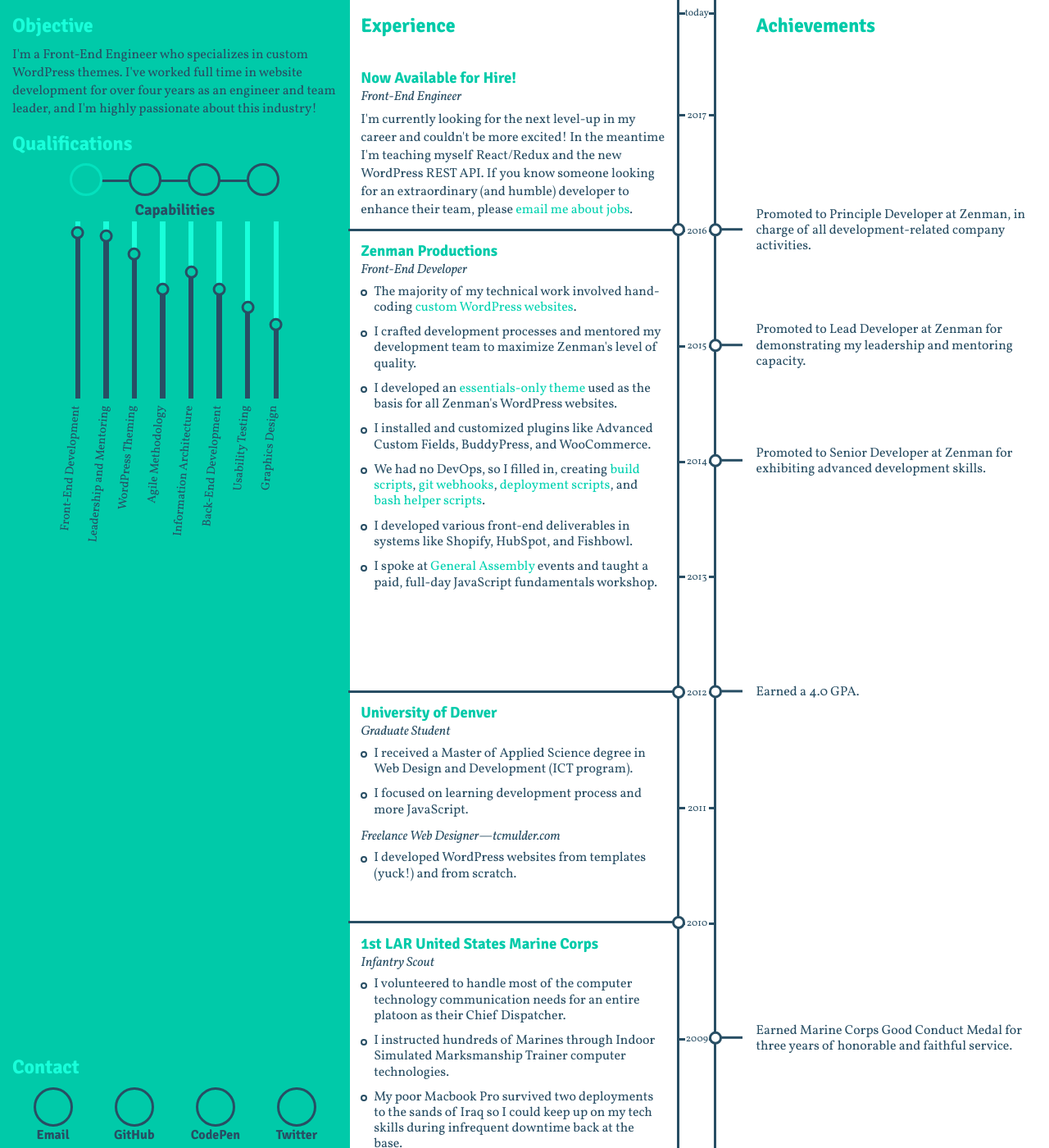
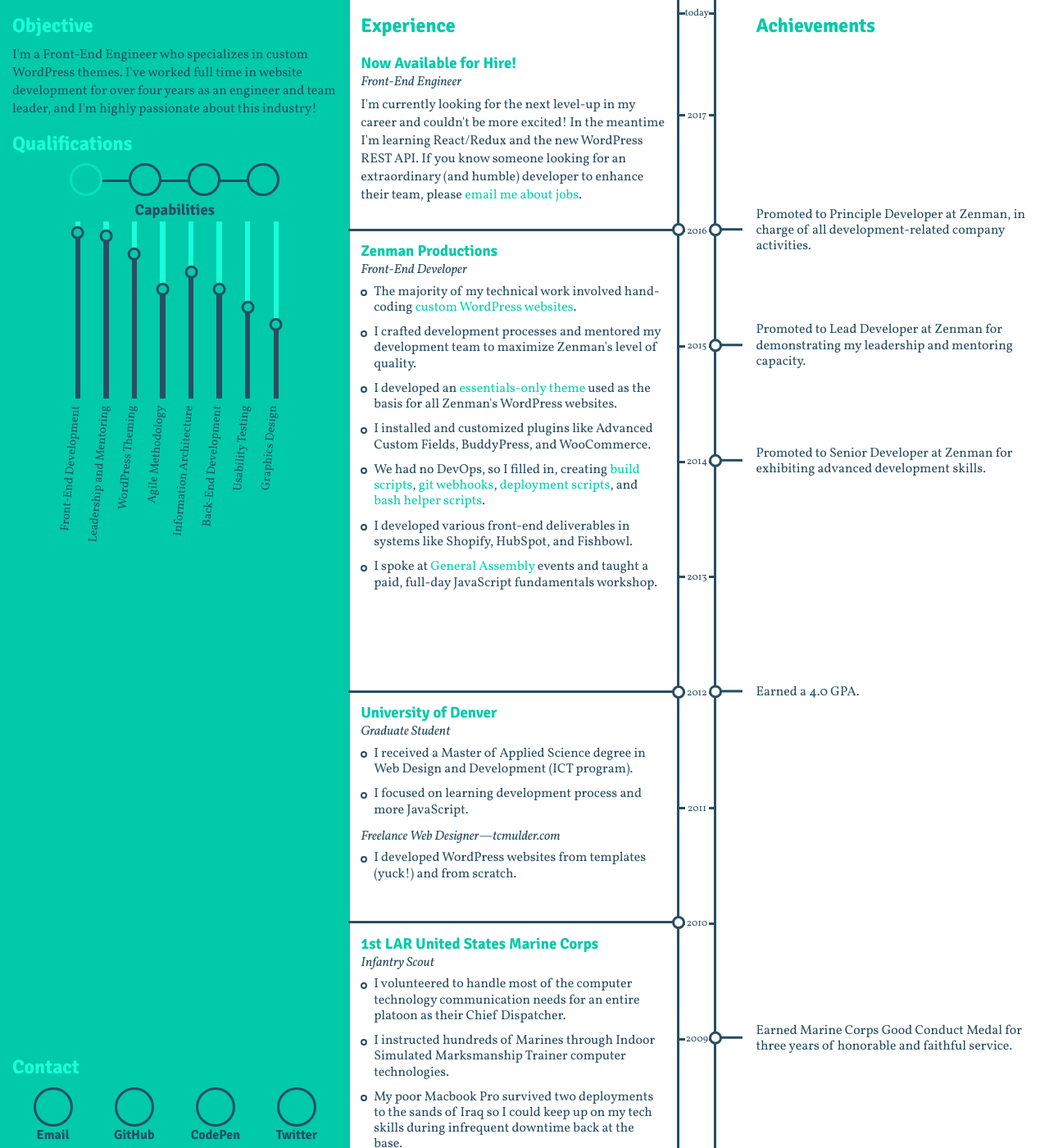
Before and after one commit to tcmulder/tcmulder.github.io, a Jekyll site: the page built from index.html, in a window 1280 px wide and 1400 px high. Shown: the whole window at 82% size. Built offline with Jekyll 4.4.1, drawn with Linux system fonts in a browser that asks for light colours.

Commit message:
Update spacing and link colors for exp

```diff
--- a/_includes/modules/timeline/exp.html
+++ b/_includes/modules/timeline/exp.html
@@ -12,7 +12,7 @@
     <div class="exp__group exp__group--hire">{% comment %} 2017-Present {% endcomment %}
         <h3>Now Available for Hire!</h3>
         <h4>Front-End Engineer</h4>
-        <p>I'm currently looking for the next level-up in my career and couldn't be more excited! In the meantime I'm teaching myself React/Redux and the new WordPress REST API. If you know someone looking for an extraordinary (and humble) developer to enhance their team, please <a href="javascript:void(0);"><label for="popup--email">email me about jobs</label></a>.</p>
+        <p>I'm currently looking for the next level-up in my career and couldn't be more excited! In the meantime I'm learning React/Redux and the new WordPress REST API. If you know someone looking for an extraordinary (and humble) developer to enhance their team, please <a href="javascript:void(0);"><label for="popup--email">email me about jobs</label></a>.</p>
     </div>
 
     <div class="exp__group exp__group--zenman">{% comment %} 2012-2016 {% endcomment %}
--- a/_sass/components/timeline/_timeline-exp.scss
+++ b/_sass/components/timeline/_timeline-exp.scss
@@ -43,7 +43,7 @@
             HTML remains semantic and the code is DRY and well organized.
         */
         &--hire {
-            @include year(2016, 2017.5);
+            @include year(2016, 2017.63);
         }
         &--zenman {
             @include year(2012, 2016);
```
Also changed, not shown: _sass/global/_mixins.scss (+8 -0 lines), css/styles.css, 1 other file.
